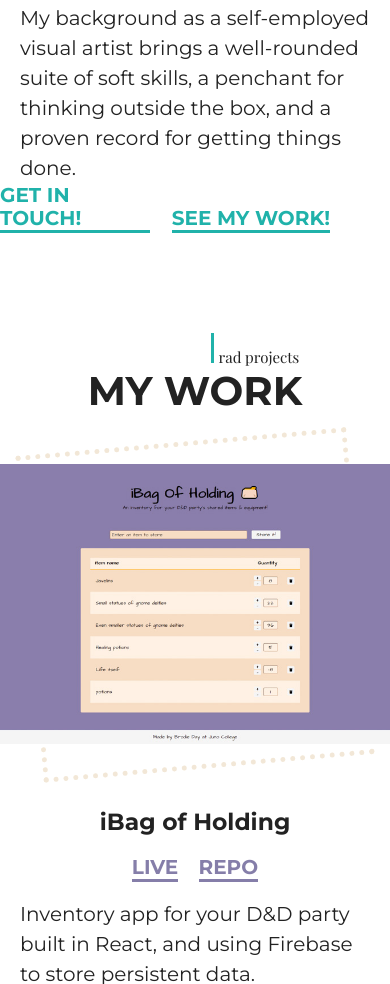
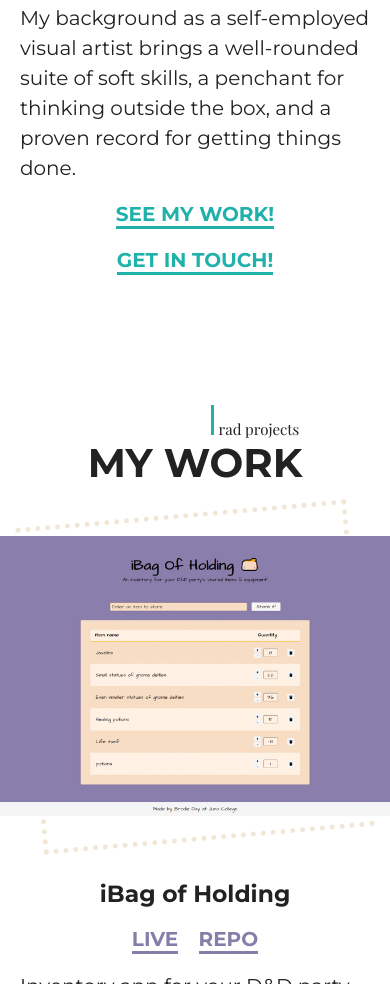
Before and after one commit to jbrodj/portfolio, a plain HTML site: page index.html in a window 390 px wide. Shown: the part 1443-2427 px from the top of the page. Drawn offline with nearby package versions, Linux system fonts and the light colour scheme.

Commit message:
Minor anchor hover style fix

```diff
--- a/styles/sass/_aboutSection.scss
+++ b/styles/sass/_aboutSection.scss
@@ -33,12 +33,12 @@
     .sectionLink {
         position: absolute;
         bottom: 0;
-        right: 3rem;
+        right: 0.95rem;
         border-bottom: 3px solid lightseagreen;
     }
 
     .sectionLink:nth-of-type(2) {
-        right: 12rem;
+        right: 9.7rem;
     }
     :first-child {
         font-size: 1.5rem;
--- a/styles/sass/_header.scss
+++ b/styles/sass/_header.scss
@@ -52,10 +52,16 @@ h1 {
     margin-top: 1rem;
 }
 
+.arrowLink:hover,
+.arrowLink:focus {
+    border: none;
+}
+
 .arrowLink:hover .downArrow,
 .arrowLink:focus-within .downArrow {
     border-bottom: 0.5rem dotted $lightColor;
     border-right: 0.5rem dotted $lightColor;
+
 }
 
 .downArrow {
--- a/styles/sass/_mediaQueries.scss
+++ b/styles/sass/_mediaQueries.scss
@@ -285,7 +285,21 @@
                 display: none;
             }
         }
+
+        .sectionLink {
+            position: relative;
+            margin: 0 auto;
+            right: 0rem;
+            border-bottom: 3px solid lightseagreen;
+        }
+
+        .sectionLink:nth-of-type(2) {
+            margin: 1rem auto 0 auto;
+            right: 0rem;
+        }
     }
+
+
     // PROJECT SECTION STYLES
 
     .projectSection {
```
Also changed, not shown: styles/style.css.
